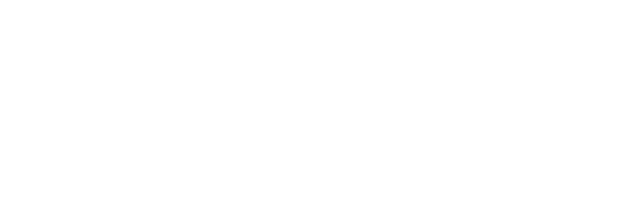
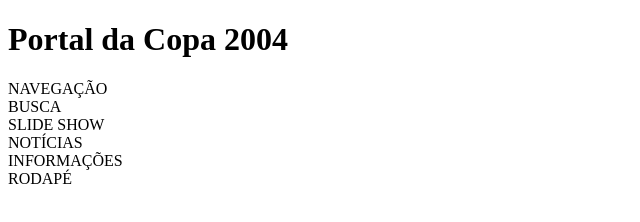
Before and after one commit to leocaliban/pl-web-design-responsivo, a plain HTML site: page 09_criando_um_layout_responsivo/index.html in a window 1280 px wide. Shown: the whole page, without its empty margins (0-640 px from the left). Drawn offline with Linux system fonts and the light colour scheme.

Commit message:
Marcação dos containers gerais

```diff
--- a/09_criando_um_layout_responsivo/index.html
+++ b/09_criando_um_layout_responsivo/index.html
@@ -4,14 +4,38 @@
 <head>
     <meta charset='utf-8' />
     <title>Portal da Copa</title>
-    <meta name='description' content=' Portal de informações da Copa do Mundo 2014 ' />
+    <meta name='description' content=' Portal de informações da Copa do Mundo 2004 ' />
     <meta name='viewport' content='width=device-width, initial-scale=1.0'>
     <link rel='stylesheet' type='text/css' href='#' />
 </head>
 
-<body>
+<body id="home">
+    <div class="tudo">
+        <header>
+            <h1>Portal da Copa 2004</h1>
+        </header>
+        <nav>
+            NAVEGAÇÃO
+        </nav>
+        <div class="busca">
+            BUSCA
+        </div>
 
-
+        <main>
+            <section class="slide-show">
+                SLIDE SHOW
+            </section>
+            <div class="noticias">
+                NOTÍCIAS
+            </div>
+            <div class="informacoes">
+                INFORMAÇÕES
+            </div>
+        </main>
+        <footer>
+            RODAPÉ
+        </footer>
+    </div>
 </body>
 
 </html>
```
